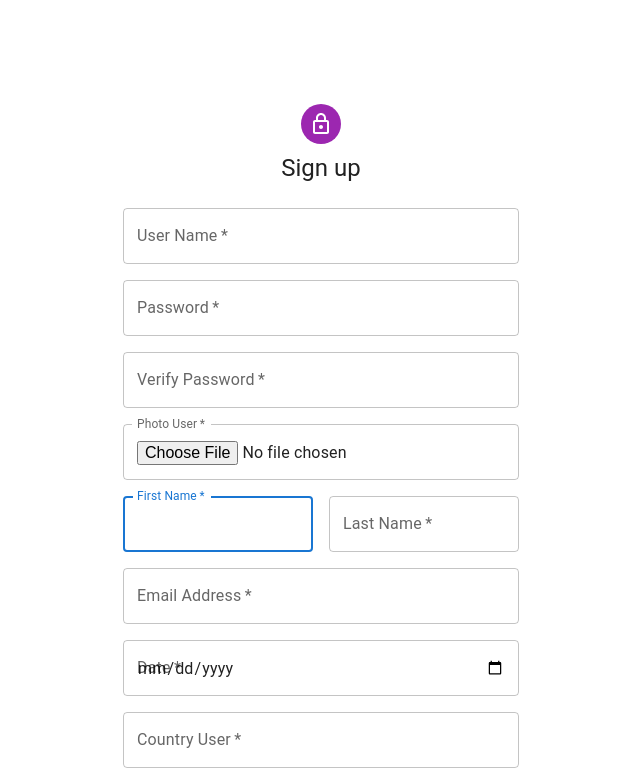
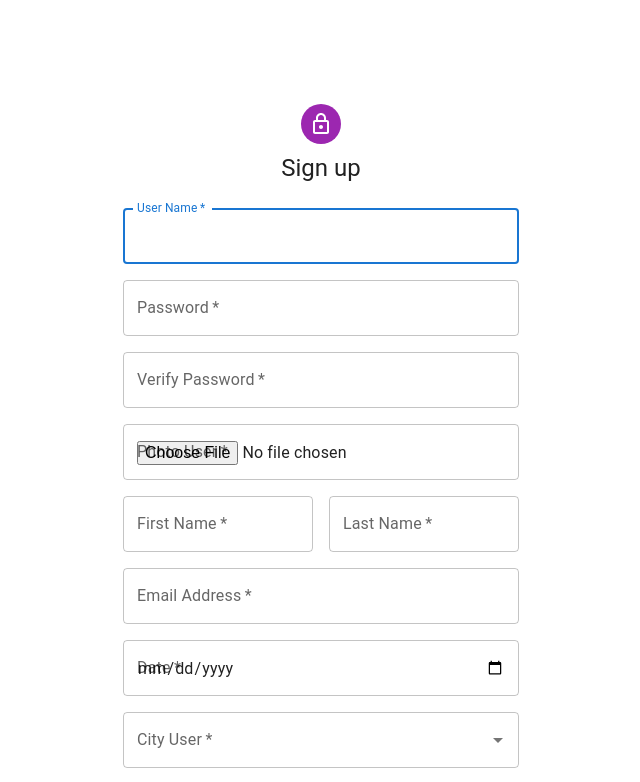
Before and after one commit to Rahav89/Ex_3_Rahav_Tamar, a React (Vite) app: page / in a window 1280 px wide. Shown: the top 782 px of the page, without its empty margins (319-959 px from the left). Built offline with nearby package versions, Linux system fonts and the light colour scheme.

Commit message:
עדכון

```diff
--- a/src/FCComps/Register.jsx
+++ b/src/FCComps/Register.jsx
@@ -11,8 +11,24 @@ import Box from '@mui/material/Box';
 import LockOutlinedIcon from '@mui/icons-material/LockOutlined';
 import Typography from '@mui/material/Typography';
 import Container from '@mui/material/Container';
+import Autocomplete from '@mui/material/Autocomplete';
 import { createTheme, ThemeProvider } from '@mui/material/styles';
 
+//  מערך של ערים בישראל
+const countries = [
+    'ירושלים',
+    'תל אביב',
+    'חיפה',
+    'ראשון לציון',
+    'פתח תקווה',
+    'אשדוד',
+    'נתניה',
+    'באר שבע',
+    'בני ברק',
+    'בת ים',
+];
+
+export default function Register() {
 
     //פונקציה הבודקת את הולידציה של שם משתמש
     function validateUserName(userName) {
@@ -44,24 +60,43 @@ const validateVerifyPassword = (formData) => {
         return formData.password === formData.verifyPassword;
     }
 
+    // פונקציה המטפלת בצ'אק בוקס של הסיסמא - בכל לחיצה נשנה מאמת לשקר ולהפך
+    const handleCheckboxChange = () => {
+        setShowPassword(!showPassword);
+    };
 
-//פונקציה הבודקת את הסוג של התמונה
-const validatePhotoUser = (filesPhotoUser) => {
-    const file = filesPhotoUser[0];
-    const allowedTypes = ['image/jpeg', 'image/jpg'];
-    return (file && allowedTypes.includes(file.type));
-
+    //פונקציה הבודקת האם הקלט הוא טקסט בלבד (בשביל שם פרטי ומשפחה בטופס)
+    const validateTextOnly = (value) => {
+        return /^[a-zA-Z ]*$/.test(value);
     }
 
     //פונקציה הבודקת את הולידציה של המייל
     const validateEmail = (email) => {
-    // Basic email validation regex
-    return /^[^\s@]+@[^\s@]+\.[^\s@]+$/.test(email);
+        const regex = /^[a-zA-Z.!#$%&'*+/=?^_`{|}~-]+@[a-zA-Z-]+\.com$/;
+        return regex.test(email);
     }
 
-export default function Register() {
+    //פונקציה הבודקת את הולידציה של תאריך לידה
+    const validateDate = (dateOfBirth) => {
+        const dob = new Date(dateOfBirth);
+        const today = new Date();
+        let age = today.getFullYear() - dob.getFullYear();
+        const m = today.getMonth() - dob.getMonth();
+        //בדיקה של החודשים - אם לא היה לו עדיין חודש יומולדת נוריד מהגיל (הפרש בין השנים) שנה
+        if (m < 0 || (m === 0 && today.getDate() < dob.getDate())) {
+            age--;
+        }
+
+        if (age < 18 || age > 120) {
+            console.log(false, "under 18 or above 120")
+            return false; // התאריך לא הגיוני אם הגיל קטן מ-18 או גדול מ-120
+        }
+        return true;
+    }
+
     //צאק בוקס של צפייה בסיסמא - useState
     const [showPassword, setShowPassword] = React.useState(false);
+
 
     // אובייקט של הטופס - useState
     const [formData, setFormData] = React.useState({
@@ -74,9 +109,9 @@ export default function Register() {
         allowExtraEmails: false,
         photoUser: null,
         dateUser: '',
-        countryUser: '',
+        cityUser: '',
         streetName: '',
-        numberHome: 0,
+        homeNumber: 0,
     });
 
     //בדיקת שגיאות - useState
@@ -89,15 +124,11 @@ export default function Register() {
         verifyPassword: false,
         photoUser: false,
         dateUser: false,
-        countryUser: false,
+        cityUser: false,
         streetName: false,
-        numberHome: false,
+        homeNumber: false,
     });
 
-    // פונקציה המטפלת בצ'אק בוקס של הסיסמא - בכל לחיצה נשנה מאמת לשקר ולהפך
-    const handleCheckboxChange = () => {
-        setShowPassword(!showPassword);
-    };
 
     //פונקציה המטפלת בכפתור הסדמיט
     const handleSubmit = (event) => {
@@ -105,96 +136,81 @@ export default function Register() {
         const isUserNameValid = validateUserName(formData.userName);
         const isPasswordValid = validatePassword(formData.password);
         const isPasswordMatch = validateVerifyPassword(formData);
+        const isFirstNameValid = validateTextOnly(formData.firstName);
+        const isLastNameValid = validateTextOnly(formData.lastName);
         const isEmailValid = validateEmail(formData.email);
-        const isPhotoValid = validatePhotoUser(formData.photoUser);
+        const isDateValid = validateDate(formData.dateUser);
+        const isStreetValid = /^[א-ת\s]*$/.test(formData.streetName);
+        // const isHomeNumberValid =parseInt(formData.homeNumber)>=0 ;
+        const isHomeNumberValid = /^\d+$/.test(formData.homeNumber);
 
         console.log(formData);
 
-        setFormErrors({
+        setFormErrors((prevErrors) => ({
+            ...prevErrors,
             userName: !isUserNameValid,
             password: !isPasswordValid,
             verifyPassword: !isPasswordMatch,
+            firstName: !isFirstNameValid,
+            lastName: !isLastNameValid,
             email: !isEmailValid,
-            photoUser: !isPhotoValid,
+            dateUser: !isDateValid,
+            streetName: !isStreetValid,
+            homeNumber: !isHomeNumberValid,
 
-        });
+        }));
 
-        if (isEmailValid && isPasswordValid && isUserNameValid && isPasswordMatch && isPhotoValid) {
+        if (isEmailValid && isHomeNumberValid && isPasswordValid && isStreetValid && isUserNameValid && isPasswordMatch && isFirstNameValid && isLastNameValid && isDateValid) {
             console.log('Form is valid. Submitting data:', formData);
         } else {
             console.log('Form has errors. Please fix them.');
         }
     };
 
-
-
-
     const handleChange = (event) => {
         //const name = event.target.name  :דרך קיצור לכתוב כמה פעמים
         const { name, value, type, checked, files } = event.target;
 
         let val = null;
+
         if (type === 'checkbox') {
             val = checked;
         }
+        //ולידציה של התמונה לאחר בחירת המשתמש את התמונה
         else if (type === 'file') {
-            val = files;
+            const file = files[0]; //הקובץ שהמשתמש בחר להעלות
+            const allowedTypes = ['image/jpeg', 'image/jpg'];
+            setFormErrors((prevErrors) => ({
+                ...prevErrors,
+                photoUser: !(file && allowedTypes.includes(file.type)),
+            }));
+            //הגדרת הערך של התמונה בשביל האובייקט של הסט-סטייט
+            val = file;
         }
+
         else val = value;
 
-        //שמאפיין את כל שדות הטופס (עדכון של האובקייט) useState שמירת הערך שנכתב בשדה ל
+        //שמאפיין את כל שדות הטופס (עדכון של האובייקט) useState-שמירת הערך שנכתב בשדה ל
         setFormData((prevData) => ({
             ...prevData,
             [name]: val,
         }));
 
-        // הוספת בדיקה לשם הרחוב
-        if (name === 'streetName') {
-            const isValidStreetName = /^[א-ת\s]*$/.test(value);
+    };
+    const handleInputChange = (event, newInputValue) => {
+        // If the input value is cleared, prevent it from being cleared
+        if (!newInputValue) {
             setFormErrors((prevErrors) => ({
                 ...prevErrors,
-                streetName: !isValidStreetName ? 'יש להזין רק אותיות בעברית' : '',
+                ['cityUser']: true,// Set error to true if the number is negative
             }));
         }
-
-        // If the input type is 'date'
-        if (type === 'date') {
-            const selectedDate = new Date(value);
-            const currentDate = new Date();
-            const minDate = new Date(currentDate);
-            minDate.setFullYear(minDate.getFullYear() - 120);
-            const maxDate = new Date(currentDate);
-            maxDate.setFullYear(maxDate.getFullYear() - 18);
-
-            if (selectedDate < maxDate || selectedDate > minDate) {
-                setFormErrors((prevErrors) => ({
-                    ...prevErrors,
-                    dateUser: 'Invalid date. Age must be between 18 and 120 years old.',
+    };
+    const handleChange_Autocomplete_City = (event, newValue) => {
+        setFormData(prevData => ({
+            ...prevData,
+            ['cityUser']: newValue,
         }));
-                return;
-            } else {
-                setFormErrors((prevErrors) => ({
-                    ...prevErrors,
-                    dateUser: '',
-                }));
-            }
-        }
-
-        // If the input type is 'number' and name is 'numberHome'
-        if (type === 'number' && name === 'numberHome') {
-            // Check if the value is a positive number
-            if (parseInt(value) >= 0) {
-                setFormErrors((prevErrors) => ({
-                    ...prevErrors,
-                    [name]: false, // Clear any existing error for this field
-                }));
-            } else {
-                setFormErrors((prevErrors) => ({
-                    ...prevErrors,
-                    [name]: true, // Set error to true if the number is negative
-                }));
-            }
-        }
     };
 
     return (
@@ -260,31 +276,28 @@ export default function Register() {
                             </Grid>
                             <Grid item xs={12}>
                                 <TextField
+                                    type='file'
                                     required
                                     fullWidth
                                     error={formErrors.photoUser}
                                     helperText={formErrors.photoUser ? 'Only JPG or JPEG files are allowed.' : ""}
                                     name="photoUser"
                                     label="Photo User"
-                                    type='file'
                                     id="photoUser"
                                     onChange={handleChange}
-                                    InputLabelProps={{
-                                        shrink: true,
-                                    }}
                                 />
                             </Grid>
                             <Grid item xs={12} sm={6}>
                                 <TextField
                                     autoComplete="given-name"
-                                    name="firstName"
                                     required
                                     fullWidth
+                                    name="firstName"
                                     id="firstName"
                                     label="First Name"
-                                    autoFocus
-                                    value={formData.firstName}
                                     onChange={handleChange}
+                                    error={formErrors.firstName}
+                                    helperText={formErrors.firstName ? 'Only text are allowed.' : ""}
                                 />
                             </Grid>
                             <Grid item xs={12} sm={6}>
@@ -295,9 +308,9 @@ export default function Register() {
                                     label="Last Name"
                                     name="lastName"
                                     autoComplete="family-name"
-                                    value={formData.lastName}
+                                    error={formErrors.lastName}
+                                    helperText={formErrors.lastName ? 'Only text are allowed.' : ""}
                                     onChange={handleChange}
-
                                 />
                             </Grid>
                             <Grid item xs={12}>
@@ -315,37 +328,45 @@ export default function Register() {
                             </Grid>
                             <Grid item xs={12}>
                                 <TextField
+                                    type='date'
                                     required
                                     fullWidth
                                     error={formErrors.dateUser}
-                                    helperText={formErrors.dateUser}
+                                    helperText={formErrors.dateUser ? 'Invalid date. Age must be between 18 and 120 years old.' : ''}
                                     id="dateUser"
                                     label="Date"
-                                    type='date'
                                     name="dateUser"
                                     autoComplete="dateUser"
                                     onChange={handleChange}
                                 />
                             </Grid>
                             <Grid item xs={12}>
+                                <Autocomplete
+                                    options={countries} // הגדרת האפשרויות לרשימה של מדינות
+                                    getOptionLabel={(option) => option} // כיצד להציג את כל אפשרות
+                                    onChange={handleChange_Autocomplete_City}//מטפל ברשימה הנגללת
+                                    onInputChange={handleInputChange}//מטפל באיקס של התיבה
+                                    renderInput={(params) => (
                                         <TextField
+                                            {...params}
                                             required
                                             fullWidth
-                                    error={formErrors.countryUser}
-                                    helperText={formErrors.countryUser}
-                                    id="countryUser"
-                                    label="Country User"
-                                    type='text'
-                                    name="countryUser"
-                                    autoComplete="countryUser"
-                                    onChange={handleChange}
+                                            error={!!formErrors.cityUser}
+                                            helperText={formErrors.cityUser ? 'You must choose a city' : ''}
+                                            label="City User"
+                                            type="text"
+                                            name="cityUser"
+                                            autoComplete="cityUser"
+                                        />
+                                    )}
                                 />
                             </Grid>
                             <Grid item xs={12}>
                                 <TextField
                                     required
                                     fullWidth
-                                    helperText={formErrors.streetName}
+                                    error={formErrors.streetName}
+                                    helperText={formErrors.streetName ? 'Please write street name in Hebrew only.' : ''}
                                     id="streetName"
                                     label="Street Name"
                                     type='text'
@@ -358,13 +379,13 @@ export default function Register() {
                                 <TextField
                                     required
                                     fullWidth
-                                    id="numberHome"
+                                    id="homeNumber"
                                     label="Number Home"
                                     type='number'
-                                    name="numberHome"
-                                    autoComplete="numberHome"
-                                    helperText={formErrors.numberHome ? 'Please enter a positive number' : ''}
-                                    error={formErrors.numberHome}
+                                    name="homeNumber"
+                                    autoComplete="homeNumber"
+                                    helperText={formErrors.homeNumber ? 'Please enter a positive number' : ''}
+                                    error={formErrors.homeNumber}
                                     onChange={handleChange}
                                     inputProps={{
                                         min: "0" // מגביל את הערך המינימלי לספרה אחת
```
Lines whose indentation alone changed are shown as unchanged.
